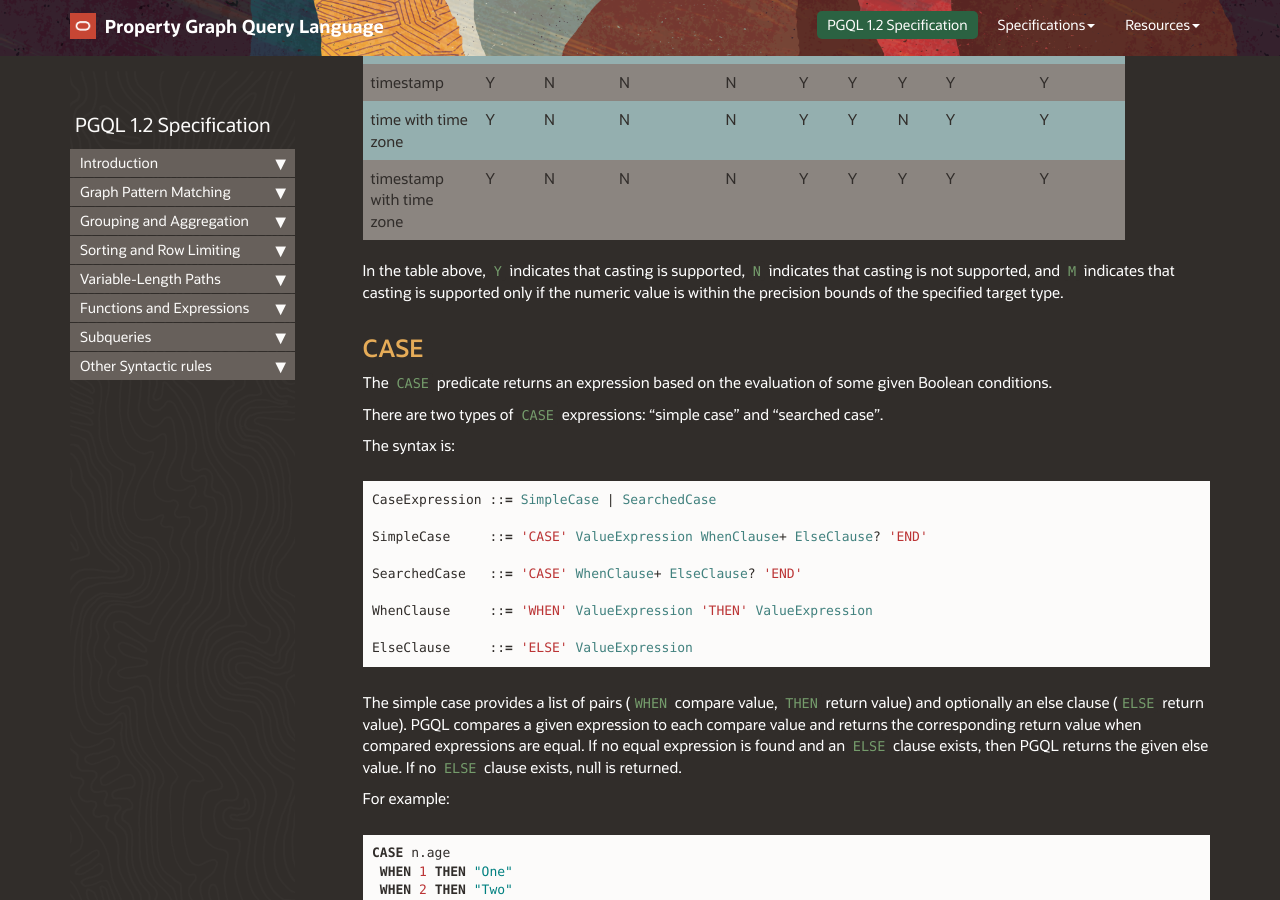
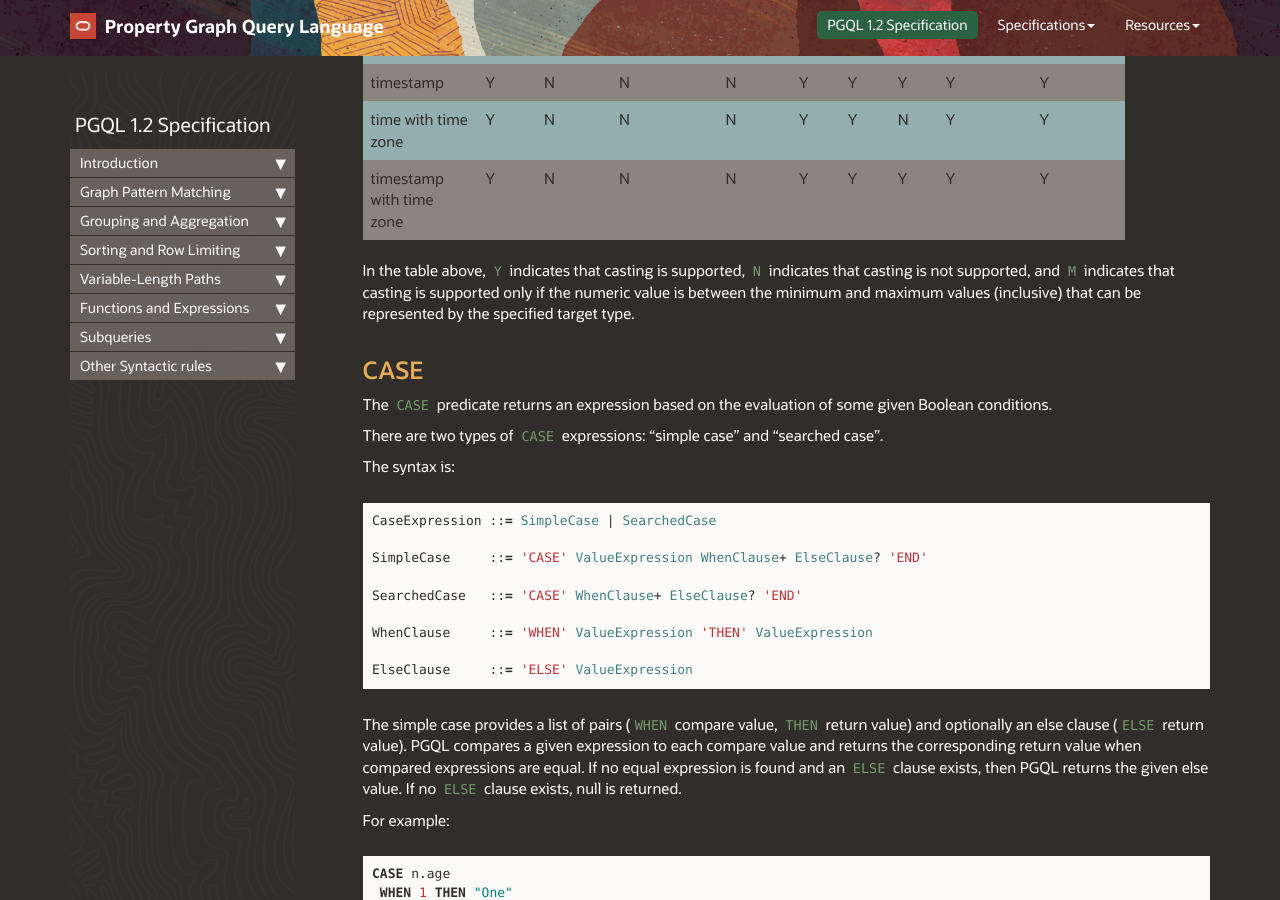
Before and after one commit to oracle/pgql-lang, a Jekyll site: the page built from pages/pgql-1.2-spec.md, in a window 1280 px wide and 900 px high, scrolled down 56597 px. Built offline with Jekyll 4.4.1, drawn with Linux system fonts in a browser that asks for light colours; nearby versions of some CDN libraries; comment, search, counter and statistics services are not loaded.

Commit message:
rewording of min and max values when casting

```diff
--- a/pages/pgql-1.2-spec.md
+++ b/pages/pgql-1.2-spec.md
@@ -2329,7 +2329,7 @@ Casting is allowed between the following data types:
 | time with time zone      | Y      | N             | N                   | N       | Y    | Y                  | N    | Y         | Y                       |
 | timestamp with time zone | Y      | N             | N                   | N       | Y    | Y                  | Y    | Y         | Y                       |
 
-In the table above, `Y` indicates that casting is supported, `N` indicates that casting is not supported, and `M` indicates that casting is supported only if the numeric value is within the precision bounds of the specified target type.
+In the table above, `Y` indicates that casting is supported, `N` indicates that casting is not supported, and `M` indicates that casting is supported only if the numeric value is between the minimum and maximum values (inclusive) that can be represented by the specified target type.
 
 ## CASE
 
```
